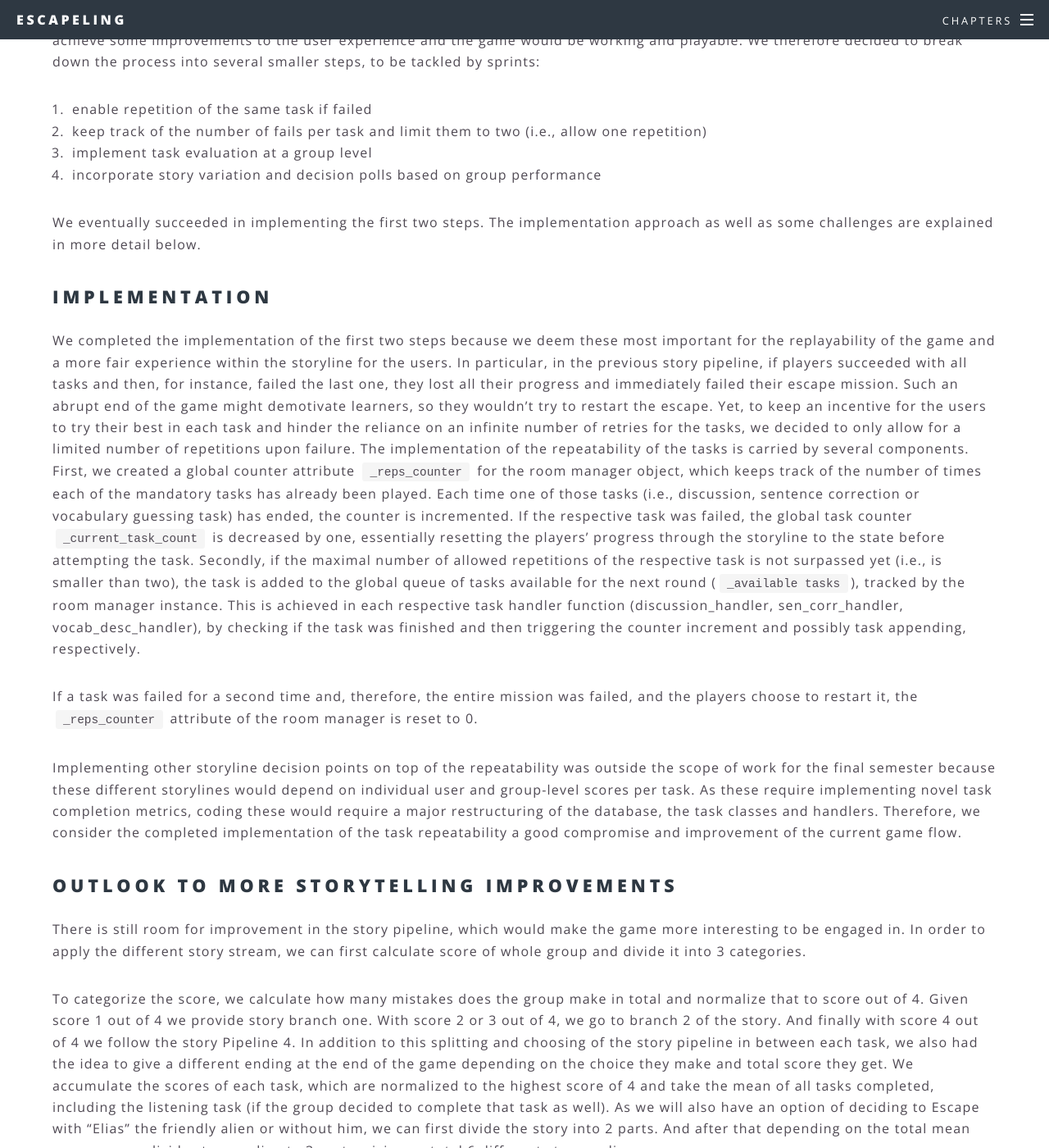
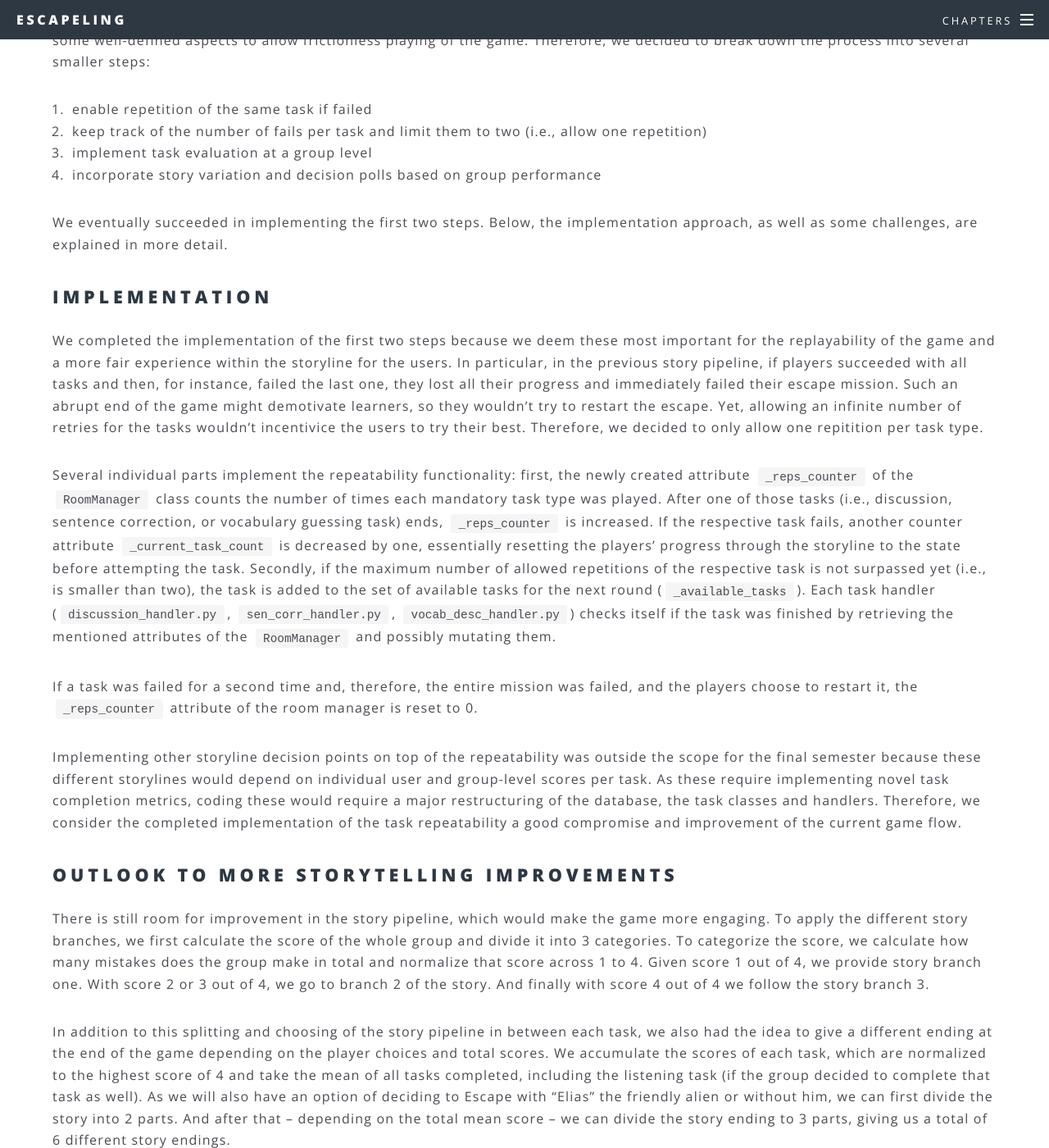
Before and after one commit to ALLUOS/ALLUOS.github.io, a Jekyll site: the page built from _posts/2021-01-03-storytelling.md, in a window 1280 px wide and 1400 px high, scrolled down 12857 px. Shown: the whole window at 82% size. Built offline with Jekyll 4.4.1, drawn with Linux system fonts in a browser that asks for light colours; some of the changed text lies outside the part shown.

Commit message:
Add suggestions from Tobi's review of the storytelling text (#80)
* dummy commit

* revises fourth semester story additions

* fix typos

Co-authored-by: Tobi Obeck <13554426+TobiObeck@users.noreply.github.com>

```diff
--- a/_posts/2021-01-03-storytelling.md
+++ b/_posts/2021-01-03-storytelling.md
@@ -292,14 +292,14 @@
 
 ## Idea and Motivation
 
-Our goal in the final semester of the project was to have a functioning version of the game that could be played from start to finish without significant difficulties. With this in mind, we also wanted to implement the story pipeline ideas designed in the [third semester](#story_pipeline). Based on the experience from the previous semester, we expected some practical challenges. Nevertheless, we wanted to make sure that, even if the complete design could not be implemented within the remaining time-frame of the project, we could still achieve some improvements to the user experience and the game would be working and playable. We therefore decided to break down the process into several smaller steps, to be tackled by sprints:
+Our goal in the final semester of the project was to have a functioning version of the game that could be played from start to finish without significant difficulties. With this in mind, we also wanted to implement the story pipeline ideas designed in the [third semester](#story_pipeline). Based on the experience from the previous semester, we expected some practical challenges. Because we were not sure if the implementation of the complete design is possible within the remaining time frame, we wanted to improve the user experience in some well-defined aspects to allow frictionless playing of the game. Therefore, we decided to break down the process into several smaller steps:
 
 1. enable repetition of the same task if failed
 2. keep track of the number of fails per task and limit them to two (i.e., allow one repetition)
 3. implement task evaluation at a group level
 4. incorporate story variation and decision polls based on group performance
 
-We eventually succeeded in implementing the first two steps. The implementation approach as well as some challenges are explained in more detail below.
+We eventually succeeded in implementing the first two steps. Below, the implementation approach, as well as some challenges, are explained in more detail.
 
 <div id="implementation"></div>
 
@@ -309,18 +309,18 @@
 
 ## Implementation
 
-We completed the implementation of the first two steps because we deem these most important for the replayability of the game and a more fair experience within the storyline for the users. In particular, in the previous story pipeline, if players succeeded with all tasks and then, for instance, failed the last one, they lost all their progress and immediately failed their escape mission. Such an abrupt end of the game might demotivate learners, so they wouldn’t try to restart the escape. Yet, to keep an incentive for the users to try their best in each task and hinder the reliance on an infinite number of retries for the tasks, we decided to only allow for a limited number of repetitions upon failure.
-The implementation of the repeatability of the tasks is carried by several components. First, we created a global counter attribute `_reps_counter` for the room manager object, which keeps track of the number of times each of the mandatory tasks has already been played. Each time one of those tasks (i.e., discussion, sentence correction or vocabulary guessing task) has ended, the counter is incremented. If the respective task was failed, the global task counter `_current_task_count` is decreased by one, essentially resetting the players’ progress through the storyline to the state before attempting the task. Secondly, if the maximal number of allowed repetitions of the respective task is not surpassed yet (i.e., is smaller than two), the task is added to the global queue of tasks available for the next round (`_available tasks`), tracked by the room manager instance. This is achieved in each respective task handler function (discussion_handler, sen_corr_handler, vocab_desc_handler), by checking if the task was finished and then triggering the counter increment and possibly task appending, respectively.
+We completed the implementation of the first two steps because we deem these most important for the replayability of the game and a more fair experience within the storyline for the users. In particular, in the previous story pipeline, if players succeeded with all tasks and then, for instance, failed the last one, they lost all their progress and immediately failed their escape mission. Such an abrupt end of the game might demotivate learners, so they wouldn’t try to restart the escape. Yet, allowing an infinite number of retries for the tasks wouldn't incentivice the users to try their best. Therefore, we decided to only allow one repitition per task type.
+
+Several individual parts implement the repeatability functionality: first, the newly created attribute `_reps_counter` of the `RoomManager` class counts the number of times each mandatory task type was played. After one of those tasks (i.e., discussion, sentence correction, or vocabulary guessing task) ends, `_reps_counter` is increased. If the respective task fails, another counter attribute `_current_task_count` is decreased by one, essentially resetting the players’ progress through the storyline to the state before attempting the task. Secondly, if the maximum number of allowed repetitions of the respective task is not surpassed yet (i.e., is smaller than two), the task is added to the set of available tasks for the next round (`_available_tasks`). Each task handler (`discussion_handler.py`, `sen_corr_handler.py`, `vocab_desc_handler.py`) checks itself if the task was finished by retrieving the mentioned attributes of the `RoomManager` and possibly mutating them.
 
 If a task was failed for a second time and, therefore, the entire mission was failed, and the players choose to restart it, the `_reps_counter` attribute of the room manager is reset to 0.
 
-Implementing other storyline decision points on top of the repeatability was outside the scope of work for the final semester because these different storylines would depend on individual user and group-level scores per task. As these require implementing novel task completion metrics, coding these would require a major restructuring of the database, the task classes and handlers. Therefore, we consider the completed implementation of the task repeatability a good compromise and improvement of the current game flow.
+Implementing other storyline decision points on top of the repeatability was outside the scope for the final semester because these different storylines would depend on individual user and group-level scores per task. As these require implementing novel task completion metrics, coding these would require a major restructuring of the database, the task classes and handlers. Therefore, we consider the completed implementation of the task repeatability a good compromise and improvement of the current game flow.
 
 <div id="outlook_more"></div>
 
 ## Outlook to more storytelling improvements
 
-There is still room for improvement in the story pipeline, which would make the game more interesting to be engaged in. In order to apply the different story stream, we can first calculate score of whole group and divide it into 3 categories.
+There is still room for improvement in the story pipeline, which would make the game more engaging. To apply the different story branches, we first calculate the score of the whole group and divide it into 3 categories. To categorize the score, we calculate how many mistakes does the group make in total and normalize that score across 1 to 4. Given score 1 out of 4, we provide story branch one. With score 2 or 3 out of 4, we go to branch 2 of the story. And finally with score 4 out of 4 we follow the story branch 3.
 
-To categorize the score, we calculate how many mistakes does the group make in total and normalize that to score out of 4. Given score 1 out of 4 we provide story branch one. With score 2 or 3 out of 4, we  go to branch 2 of the story. And finally with score 4 out of 4 we follow the story Pipeline 4.
-In addition to this splitting and choosing of the story pipeline in between each task, we also had the idea to give a different ending at the end  of the game depending on the choice they make and total score they get. We accumulate the scores of each task, which are normalized to the highest score of 4 and take the mean of all tasks completed, including the listening task (if the group decided to complete that task as well). As we will also have an option of deciding to Escape with “Elias” the friendly alien or without him, we can first divide the story into 2 parts. And after that depending on the total mean score we can divide story ending to 3 parts, giving us total 6 different story endings.
+In addition to this splitting and choosing of the story pipeline in between each task, we also had the idea to give a different ending at the end of the game depending on the player choices and total scores. We accumulate the scores of each task, which are normalized to the highest score of 4 and take the mean of all tasks completed, including the listening task (if the group decided to complete that task as well). As we will also have an option of deciding to Escape with “Elias” the friendly alien or without him, we can first divide the story into 2 parts. And after that – depending on the total mean score – we can divide the story ending to 3 parts, giving us a total of 6 different story endings.
```
